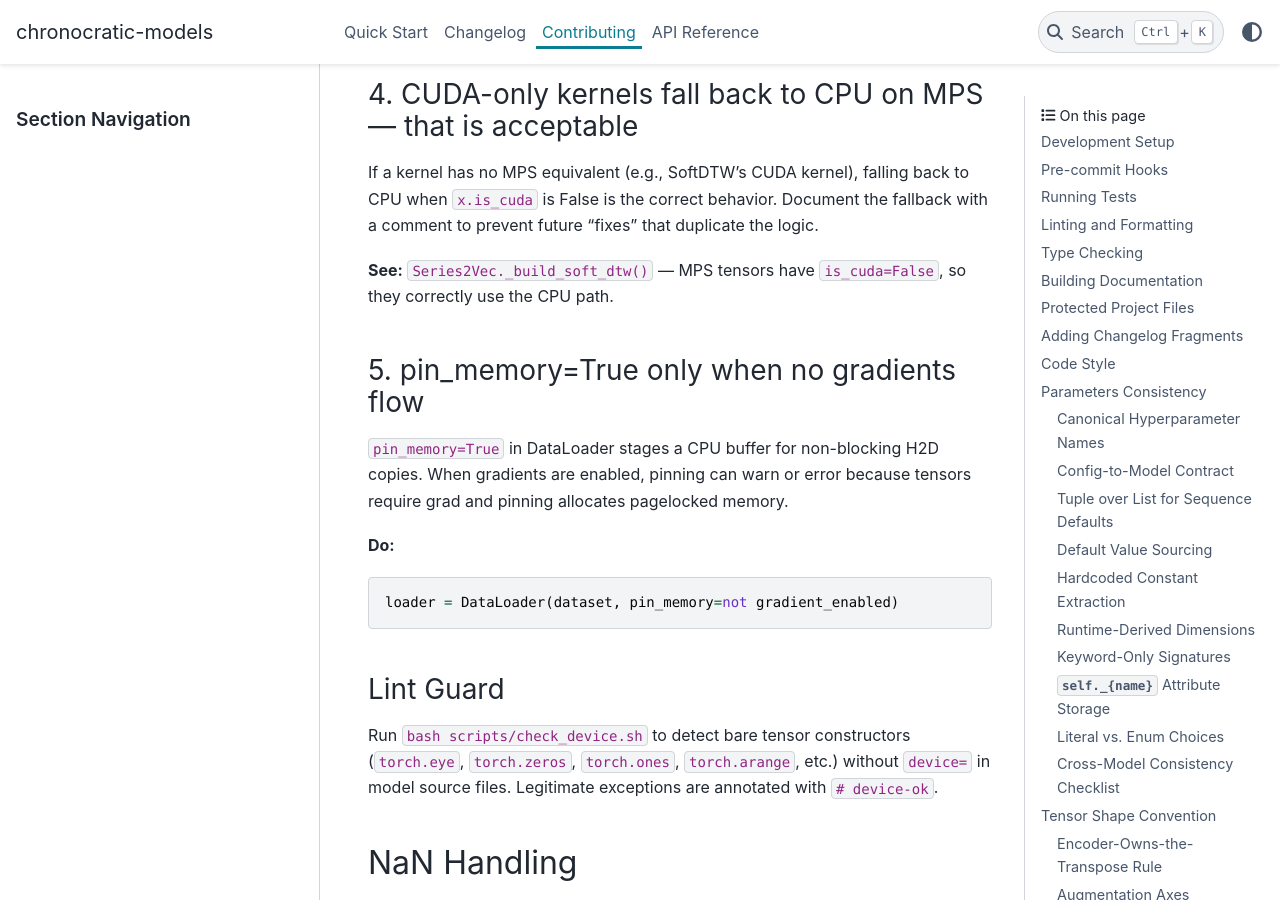
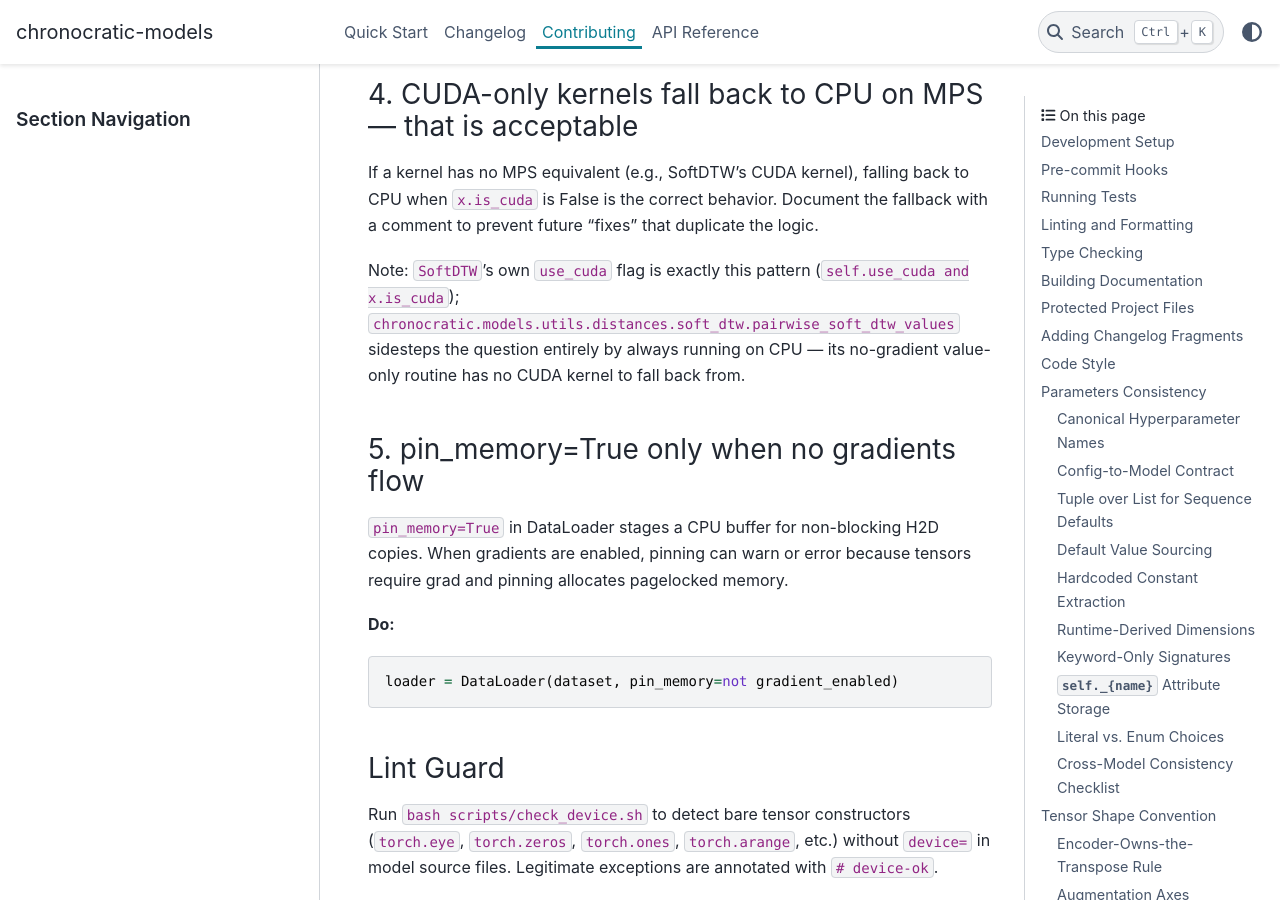
Before and after one commit to chronocratic/chronocratic-models, a Sphinx documentation site: the page built from docs/contributing.md, in a window 1280 px wide and 900 px high, scrolled down 17252 px. Built offline with Sphinx 7.4.7 and the PyData theme 0.15.4, drawn with Linux system fonts in a browser that asks for light colours; the version number could not be read and is left out.

Commit message:
docs: update contributing MPS example and distances API page
Series2Vec._build_soft_dtw() no longer exists after the soft-DTW
target rewrite; replace the contributing.md MPS-fallback example
with the SoftDTW.use_cuda pattern and document the new
pairwise_soft_dtw_values module in the distances API reference.

Co-Authored-By: Claude Sonnet 5 <noreply@anthropic.com>

```diff
--- a/docs/contributing.md
+++ b/docs/contributing.md
@@ -542,7 +542,7 @@ def _filter_on_device(b: np.ndarray, a: np.ndarray, data: torch.Tensor) -> torch
 
 If a kernel has no MPS equivalent (e.g., SoftDTW's CUDA kernel), falling back to CPU when `x.is_cuda` is False is the correct behavior. Document the fallback with a comment to prevent future "fixes" that duplicate the logic.
 
-**See:** `Series2Vec._build_soft_dtw()` — MPS tensors have `is_cuda=False`, so they correctly use the CPU path.
+Note: `SoftDTW`'s own `use_cuda` flag is exactly this pattern (`self.use_cuda and x.is_cuda`); `chronocratic.models.utils.distances.soft_dtw.pairwise_soft_dtw_values` sidesteps the question entirely by always running on CPU — its no-gradient value-only routine has no CUDA kernel to fall back from.
 
 ### 5. pin_memory=True only when no gradients flow
 
```
Also changed, not shown: docs/api/distances.md (+12 -0 lines).
